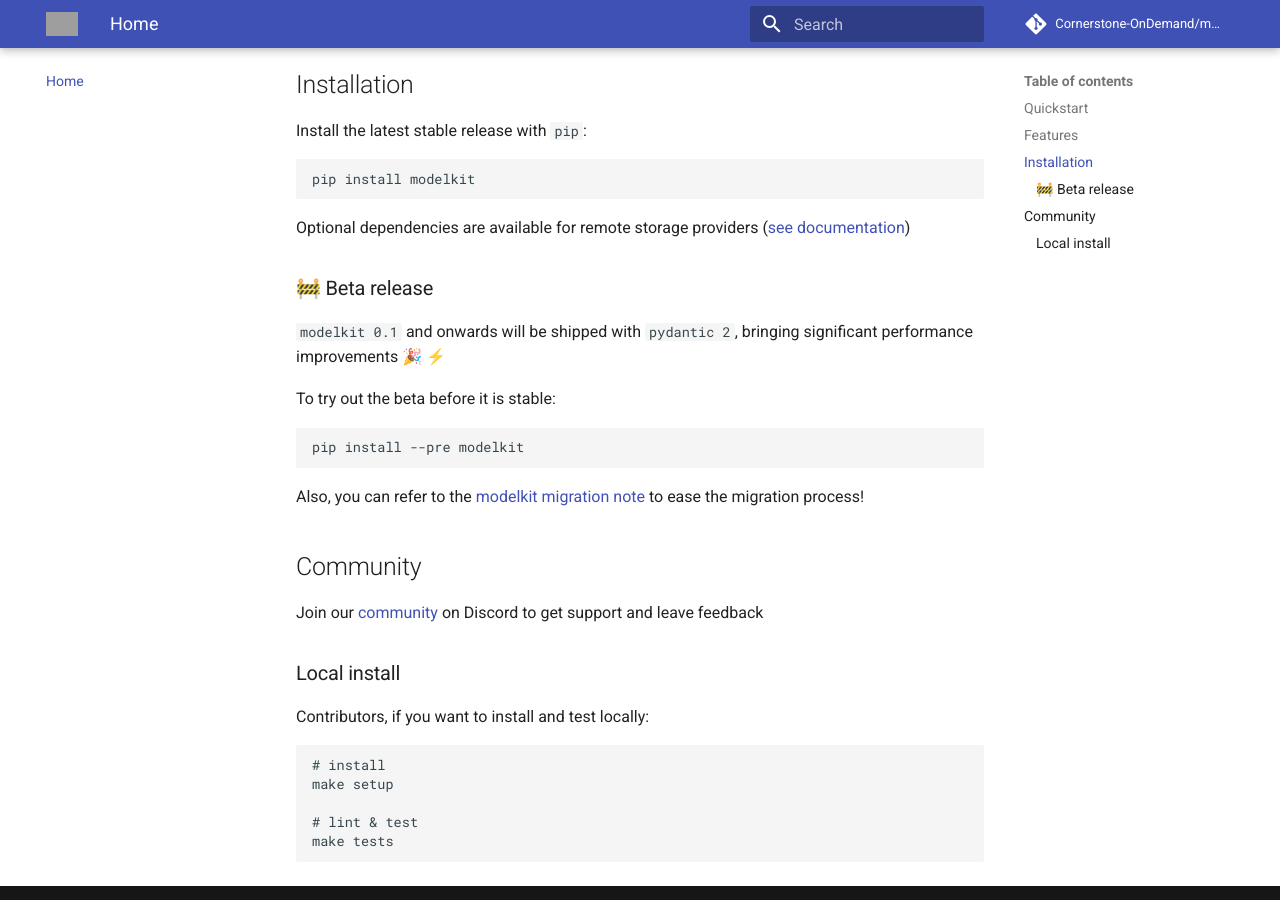
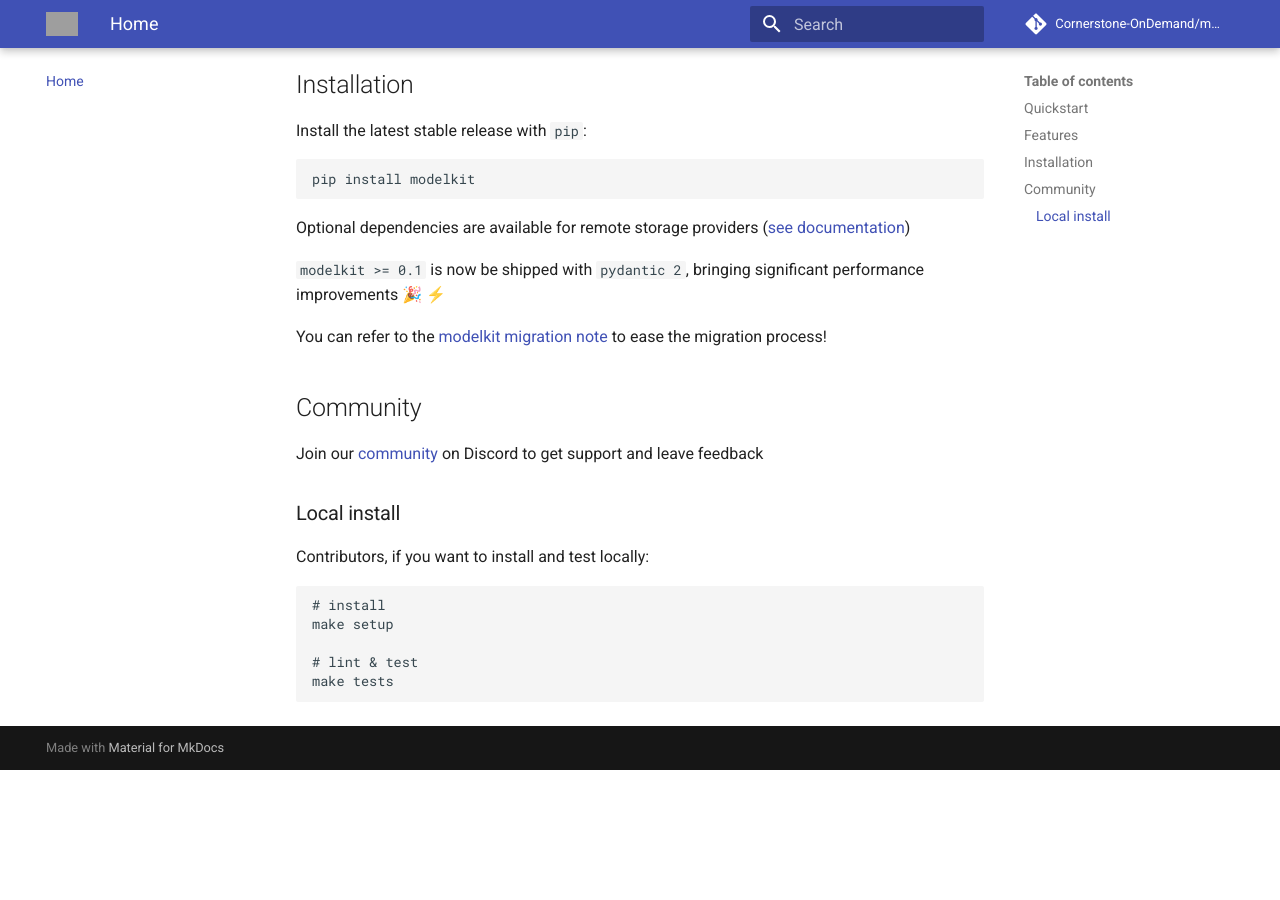
Before and after one commit to Cornerstone-OnDemand/modelkit, an MkDocs documentation site: the page built from docs/index.md, in a window 1280 px wide and 900 px high, scrolled down 1779 px. Built offline with MkDocs 1.6.1 and Material for MkDocs 9.7.7, drawn with Linux system fonts in a browser that asks for light colours; comment, search, counter and statistics services are not loaded; after the commit the page ends 2549 px from its top, so only the background shows below that; grey boxes are pictures that could not be loaded.

````diff
--- a/docs/index.md
+++ b/docs/index.md
@@ -71,17 +71,9 @@ pip install modelkit
 
 Optional dependencies are available for remote storage providers ([see documentation](https://cornerstone-ondemand.github.io/modelkit/assets/storage_provider/#using-different-providers))
 
-### 🚧 Beta release
+`modelkit >= 0.1` is now be shipped with `pydantic 2`, bringing significant performance improvements 🎉 ⚡
 
-`modelkit 0.1` and onwards will be shipped with `pydantic 2`, bringing significant performance improvements 🎉 ⚡
-
-To try out the beta before it is stable:
-
-```
-pip install --pre modelkit
-```
-
-Also, you can refer to the [modelkit migration note](https://cornerstone-ondemand.github.io/modelkit/migration.md)
+You can refer to the [modelkit migration note](https://cornerstone-ondemand.github.io/modelkit/migration)
  to ease the migration process!
 
 ## Community
--- a/modelkit/__init__.py
+++ b/modelkit/__init__.py
@@ -8,4 +8,4 @@ from modelkit.core.model import Model  # NOQA
 warnings.simplefilter(action="ignore", category=FutureWarning)
 
 
-__version__ = "0.1.0.b1"
+__version__ = "0.1.0"
````
Also changed, not shown: README.md (+2 -10 lines).
